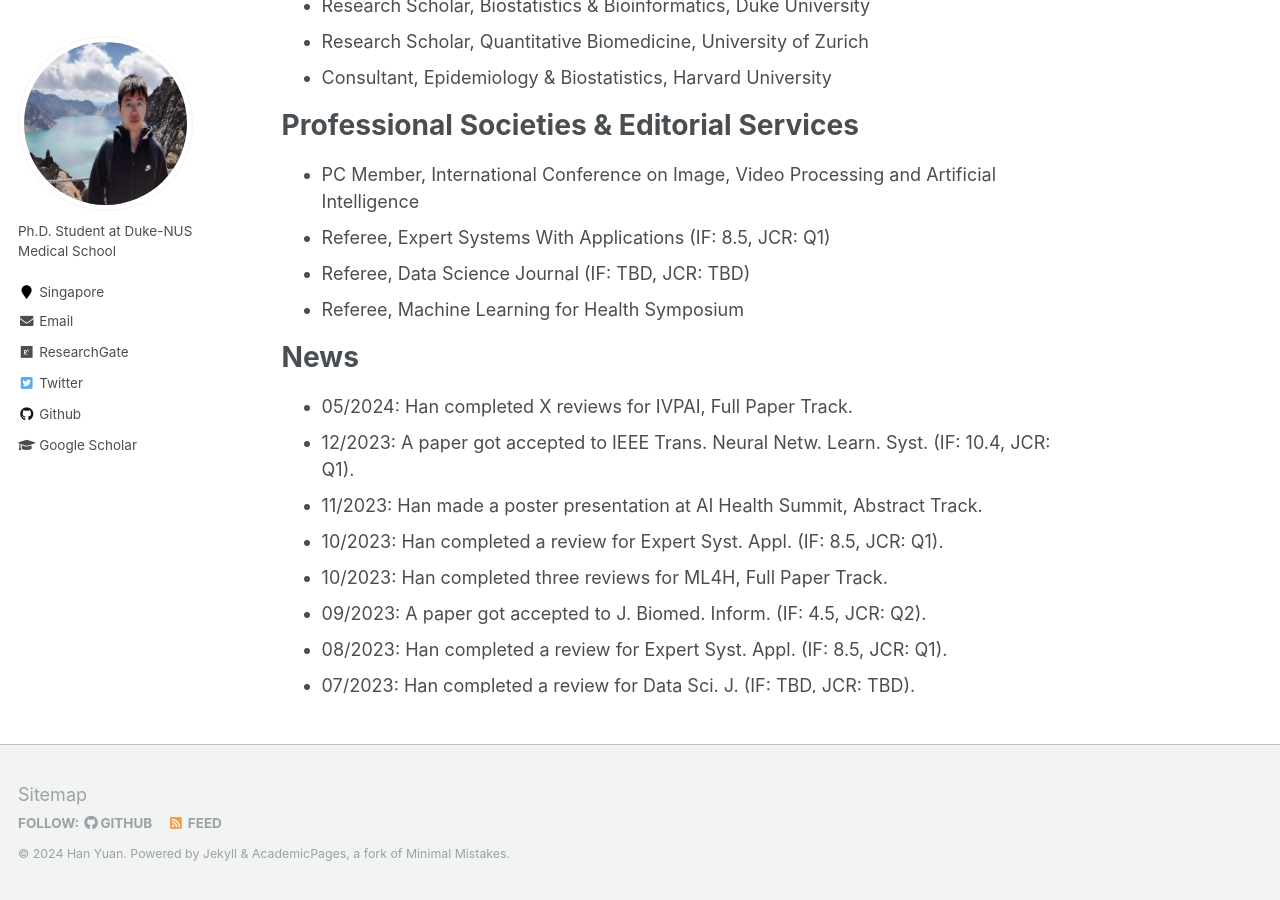
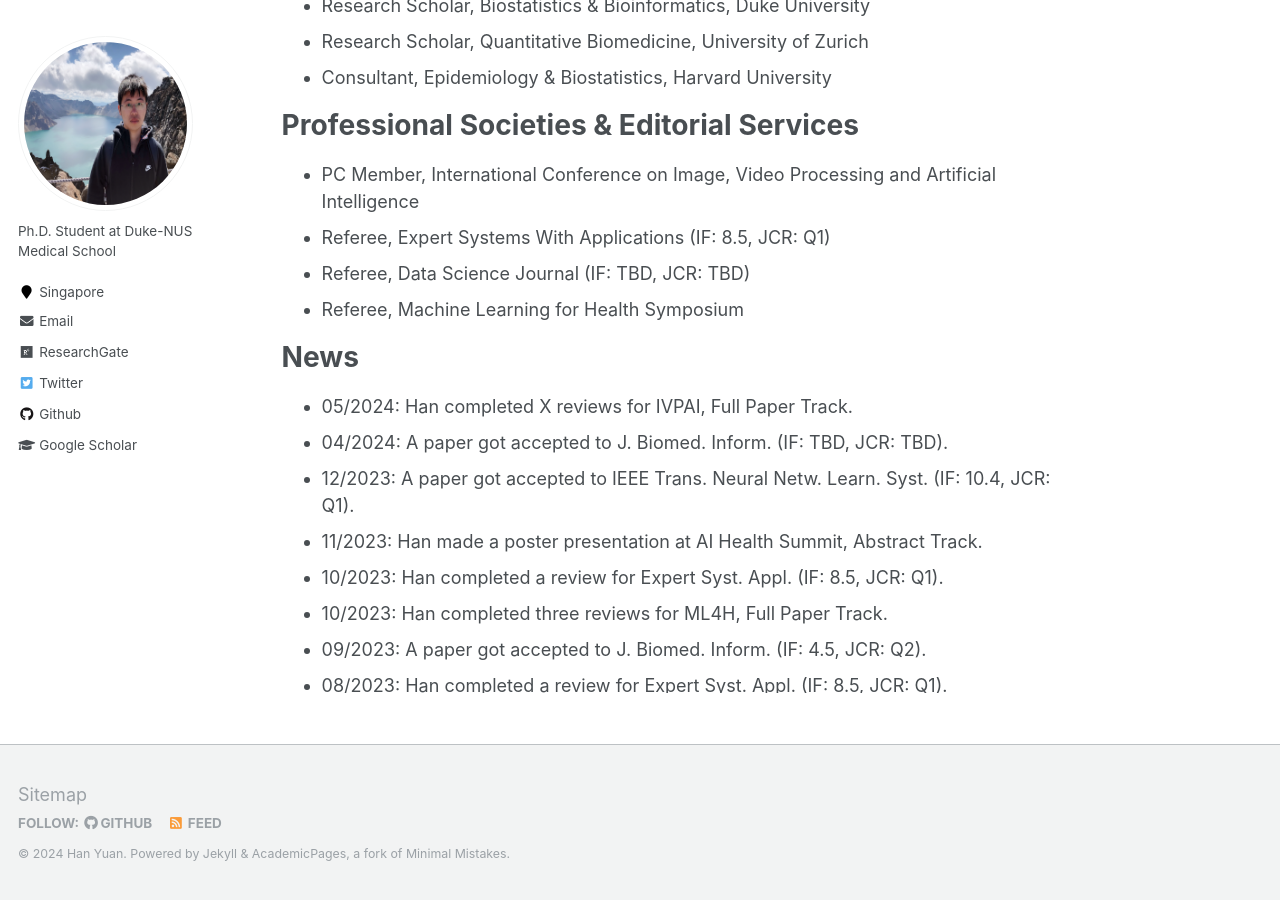
Before and after one commit to Han-Yuan-Med/Han-Yuan-Med.github.io, a Jekyll site: the page built from _pages/about.md, in a window 1280 px wide and 900 px high, scrolled down 830 px. Built offline with Jekyll 4.4.1, drawn with Linux system fonts in a browser that asks for light colours.

Commit message:
Update about.md

```diff
--- a/_pages/about.md
+++ b/_pages/about.md
@@ -30,6 +30,7 @@ Thank you for visiting my academic website. I invite you to explore the publicat
 # News
 <ul style="width: auto; height: 300px; overflow: auto">
   <li>05/2024: Han completed X reviews for IVPAI, Full Paper Track.</li>
+  <li>04/2024: A paper got accepted to J. Biomed. Inform. (IF: TBD, JCR: TBD).</li>
   <li>12/2023: A paper got accepted to IEEE Trans. Neural Netw. Learn. Syst. (IF: 10.4, JCR: Q1).</li>
   <li>11/2023: Han made a poster presentation at AI Health Summit, Abstract Track.</li>
   <li>10/2023: Han completed a review for Expert Syst. Appl. (IF: 8.5, JCR: Q1).</li>
```
